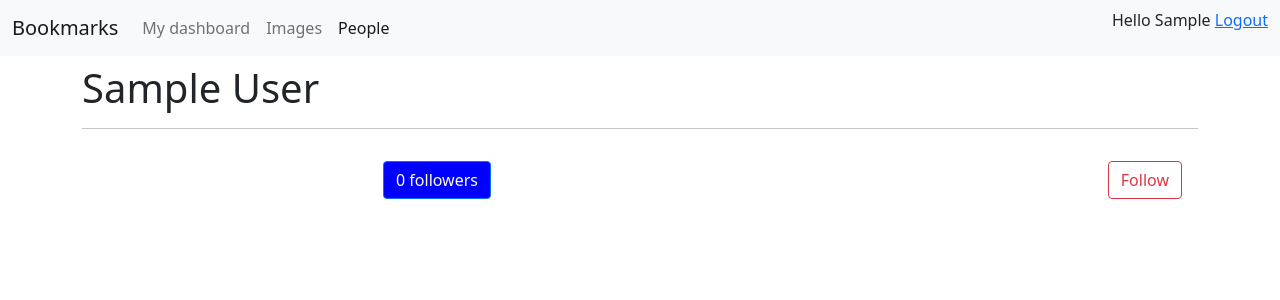
After one commit to OleksiiMartseniuk/Social-Network, a Django app: a page that uses account/templates/base.html in a window 1280 px wide. The commit adds this page. Shown: the top 300 px of the page. Run offline with Django 3.2, Linux system fonts and the light colour scheme; the visitor is signed in with stand-in values (Sample User, id 1); data comes from the database, SQL or seed files in the repository; data that the repository does not hold is empty; some libraries are stand-ins or nearby versions.

Commit message:
profile list image

```diff
--- /dev/null
+++ b/account/templates/account/user/detail.html
@@ -0,0 +1,48 @@
+{% extends "base.html" %}
+
+{% load thumbnail %}
+
+{% block title %}{{ user.get_full_name }}{% endblock %}
+
+{% block content %}
+ <div class="container mt-2">
+    <h1>{{ user.get_full_name }}</h1>
+    <hr>
+
+         <div class="row">
+            <div class="col-3">
+                <div class="profile-info">
+                    {%thumbnail user.profile.avatar "150x150" crop="100%" as im%}
+                        <img src="{{ im.url }}" class="rounded mx-auto d-block">
+                    {% endthumbnail %}
+                </div>
+            </div>
+             <div class="col-9">
+                {% with total_followers=user.followers.count %}
+                <span class="count btn btn-outline-primary m-3 " style="background:blue;color:white;">
+                    <span class="total">{{ total_followers }}</span>
+                        follower{{ total_followers|pluralize }}
+                </span>
+                <span  data-id="{{ user.id }}"
+                data-action="{% if request.user in user.followers.all %}un{% endif %}follow"
+                class="follow button btn btn-outline-danger float-right m-3"
+                style="{% if request.user in user.followers.all %}background:red;color:white;{% endif %}float: right;"
+                align="right">
+                {% if request.user not in user.followers.all %}
+                Follow
+                {% else %}
+                Unfollow
+                {% endif %}
+                </span>
+
+                <div id="image-list" class="row row-cols-1 row-cols-md-4 g-4 m-2">
+                    {% include "images/image/list_ajax.html" with images=user.images_created.all %}
+                </div>
+                {% endwith %}
+            </div>
+         </div>
+
+ </div>
+
+
+{% endblock %}
--- a/account/templates/base.html
+++ b/account/templates/base.html
@@ -27,7 +27,7 @@
                   <a class="nav-link {% if section == 'images' %}active{% endif %}" href="{% url 'list' %}">Images</a>
                 </li>
                 <li class="nav-item">
-                  <a class="nav-link {% if section == 'people' %}active{% endif %}" href="#">People</a>
+                  <a class="nav-link {% if section == 'people' %}active{% endif %}" href="{% url 'user_list' %}">People</a>
                 </li>
               {% endif %}
             </ul>
--- a/account/urls.py
+++ b/account/urls.py
@@ -24,4 +24,8 @@ urlpatterns = [
 
     # Редактирования Profile
     path('edit/', views.edit, name='edit'),
+
+    # Пользователи
+    path('users/', views.user_list, name='user_list'),
+    path('user/<username>/', views.user_detail, name='user_detail'),
 ]
--- a/account/views.py
+++ b/account/views.py
@@ -3,6 +3,8 @@ from django.contrib.auth.decorators import login_required
 from . import forms
 from .models import Profile
 from django.contrib import messages
+from django.shortcuts import get_object_or_404
+from django.contrib.auth.models import User
 
 
 @login_required
@@ -51,3 +53,25 @@ def edit(request):
         'profile_form': profile_form
     }
     return render(request, 'account/edit.html', context)
+
+
+@login_required
+def user_list(request):
+    # Получает список всех активных пользователей
+    users = User.objects.filter(is_active=True)
+    context = {
+        'section': 'people',
+        'users': users
+    }
+    return render(request, 'account/user/list.html', context)
+
+
+@login_required
+def user_detail(request, username):
+    # Получения активного пользователя по его логину
+    user = get_object_or_404(User, username=username, is_active=True)
+    context = {
+        'section': 'people',
+        'user': user
+    }
+    return render(request, 'account/user/detail.html', context)
--- a/config/settings.py
+++ b/config/settings.py
@@ -1,5 +1,6 @@
 import os
 from pathlib import Path
+from django.urls import reverse_lazy
 
 # Build paths inside the project like this: BASE_DIR / 'subdir'.
 BASE_DIR = Path(__file__).resolve().parent.parent
@@ -150,3 +151,7 @@ AUTHENTICATION_BACKENDS = [
     'social_core.backends.google.GoogleOAuth2',
     'social_core.backends.facebook.FacebookOAuth2',
 ]
+# Генерации канонических URL пользователей с помощью метода get_absolute_url model(User)
+ABSOLUTE_URL_OVERRIDES = {
+    'auth.user': lambda u: reverse_lazy('user_detail', args=[u.username])
+}
--- a/images/templates/images/image/list_ajax.html
+++ b/images/templates/images/image/list_ajax.html
@@ -5,7 +5,7 @@
         <div class="card  m-3" >
             <a href="{{ image.get_absolute_url }}">
                 {% thumbnail image.image "300x300" crop="100%" as im %}
-                    <img src="{{ im.url }}" class="card-img-top" alt="...">
+                    <img src="{{ im.url }}" class="card-img-top mx-auto" alt="...">
                 {% endthumbnail %}
             </a>
             <div class="card-body">
```
Also changed, not shown: account/templates/account/user/list.html (added, +28 -0 lines).
